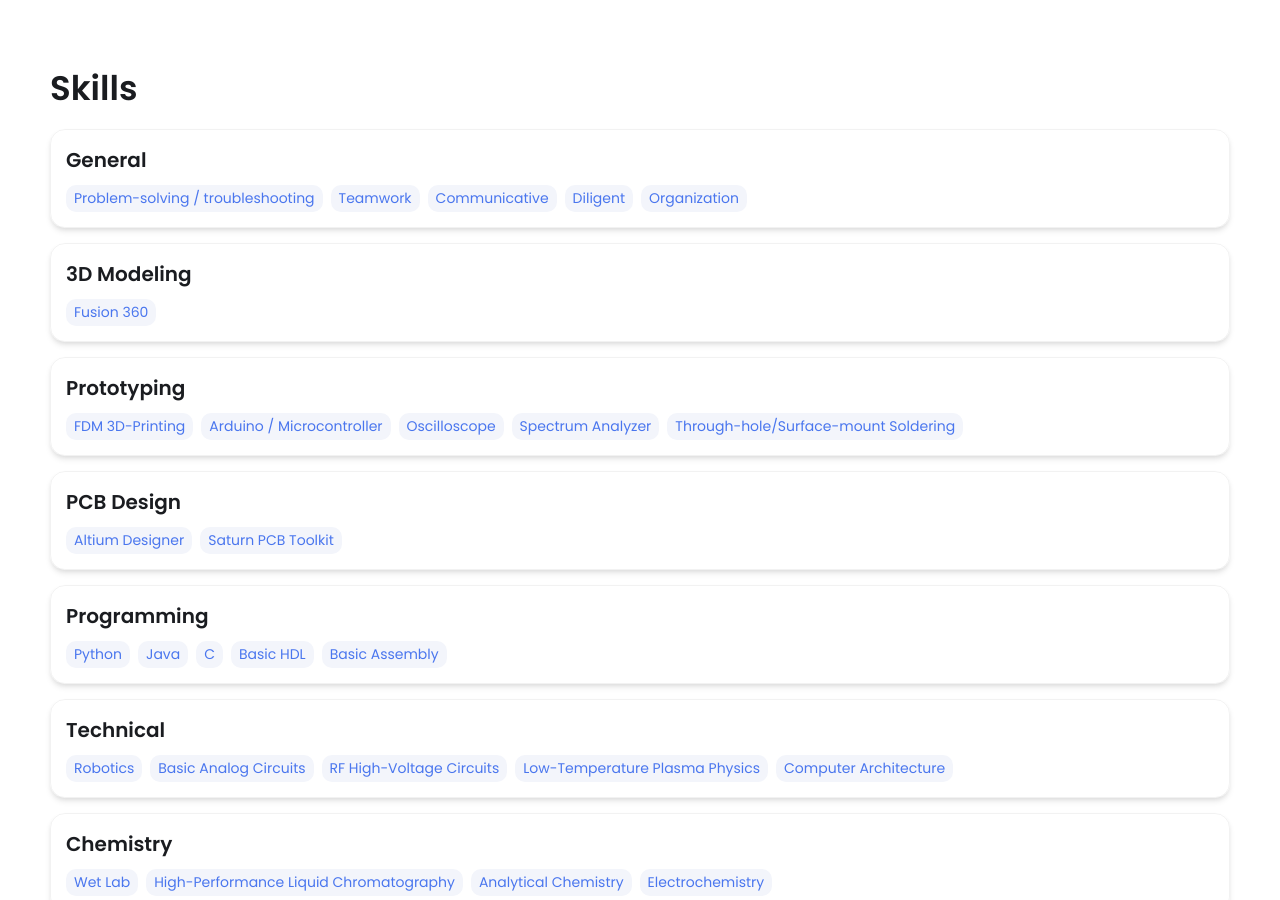
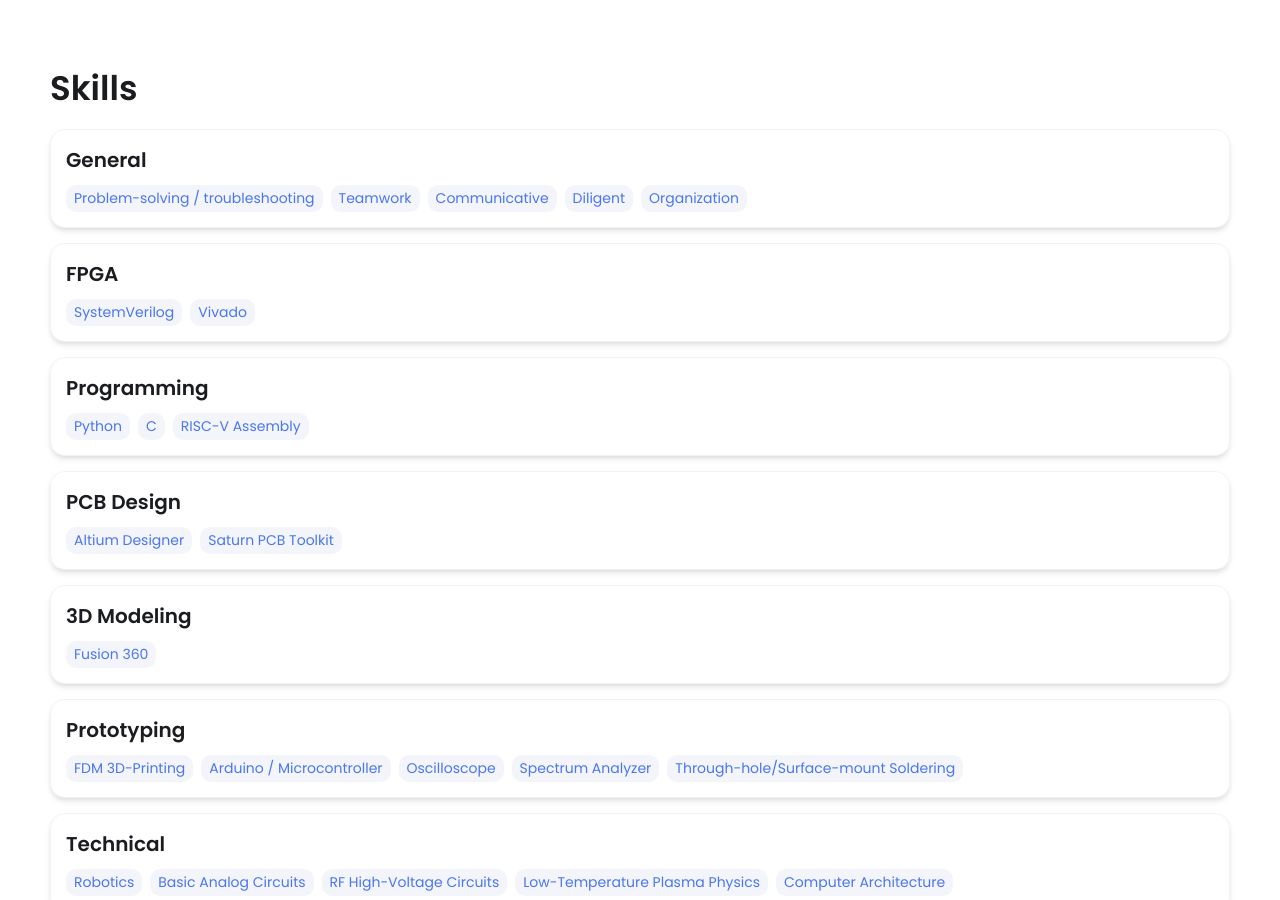
Before and after one commit to MegaPerkyCello/MegaPerkyCello.github.io, a Jekyll site: the page built from index.html, in a window 1280 px wide and 900 px high, scrolled down 3569 px. Built offline with Jekyll 4.4.1, drawn with Linux system fonts in a browser that asks for light colours.

Commit message:
Refactor categories and tools in _config.yml
Removed duplicate categories for PCB Design and Programming, and added new categories for FPGA and Programming with specific tools.

```diff
--- a/_config.yml
+++ b/_config.yml
@@ -49,6 +49,19 @@ skills:
     - Communicative
     - Diligent
     - Organization
+  - category: FPGA
+    tools:
+    - SystemVerilog
+    - Vivado
+  - category: Programming
+    tools:
+    - Python
+    - C
+    - RISC-V Assembly
+  - category: PCB Design
+    tools:
+    - Altium Designer
+    - Saturn PCB Toolkit
   - category: 3D Modeling
     tools:
     - Fusion 360
@@ -59,17 +72,6 @@ skills:
     - Oscilloscope
     - Spectrum Analyzer
     - Through-hole/Surface-mount Soldering
-  - category: PCB Design
-    tools:
-    - Altium Designer
-    - Saturn PCB Toolkit
-  - category: Programming
-    tools:
-    - Python
-    - Java
-    - C
-    - Basic HDL
-    - Basic Assembly
   - category: Technical
     tools:
     - Robotics
```
